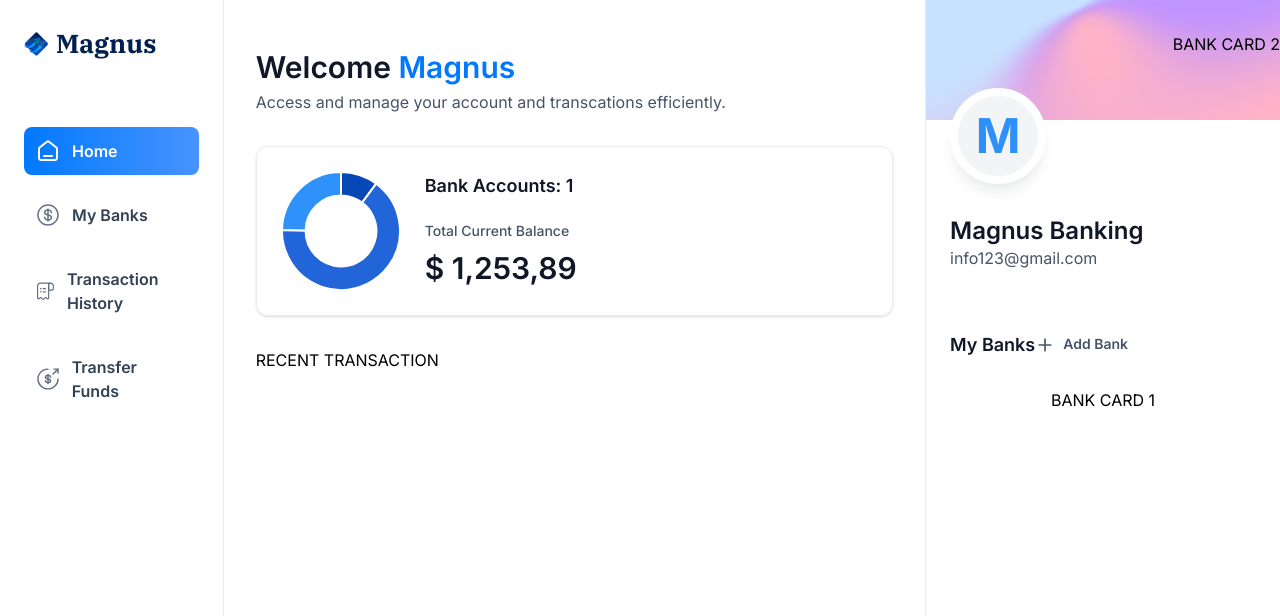
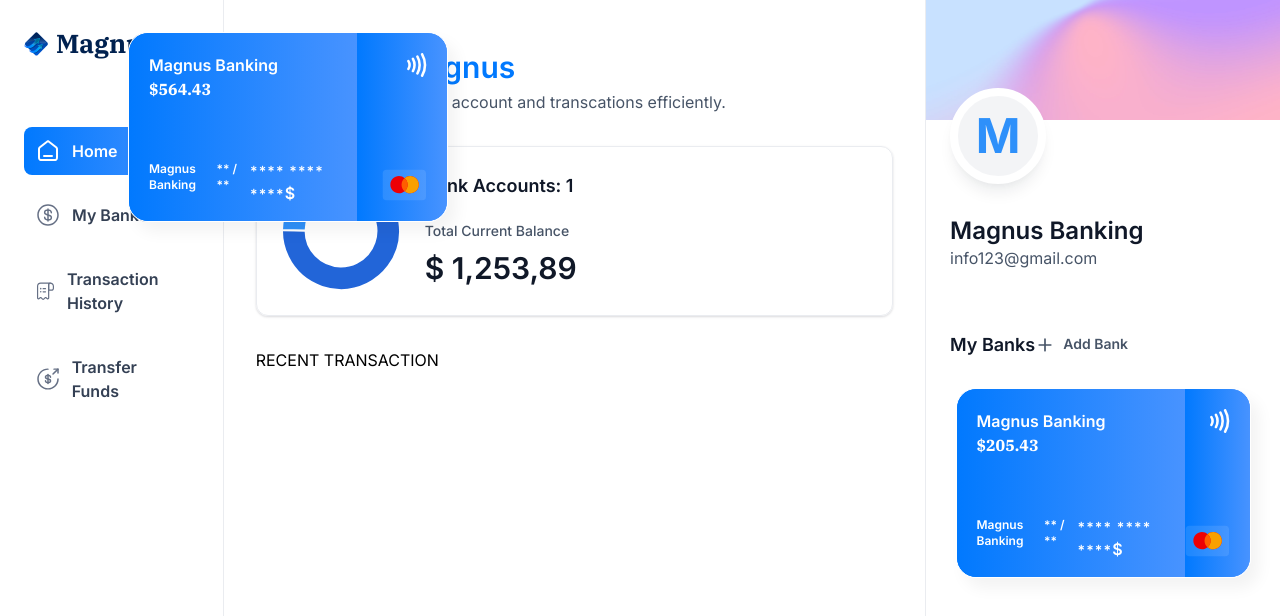
Before and after one commit to MuazMu/Magnus-Online-Banking-System, a Next.js app: page / in a window 1280 px wide. Shown: the top 616 px of the page. Built offline with nearby package versions, Linux system fonts and the light colour scheme.

Commit message:
Implemented Card to the rigtht side bar

```diff
--- a/app/(root)/page.tsx
+++ b/app/(root)/page.tsx
@@ -27,7 +27,7 @@
     <RightSidebar
       user={loggedIn}
       transactions={[]}
-      banks={[{}, {}]}
+      banks={[{ currentBalance: 205.43}, {currentBalance: 564.43}]}
 
     />
 
--- /dev/null
+++ b/components/BankCard.tsx
@@ -0,0 +1,55 @@
+import { formatAmount } from '@/lib/utils'
+import Link from 'next/link'
+import React from 'react'
+import Image from 'next/image'
+
+const BankCard = ({account, userName, showBalance=true}: CreditCardProps) => {
+  return (
+    <div className="flex flex-col">
+      <Link href="/" className="bank-card">
+        <div className="bank-card_content">
+            <div>
+                <h1 className="text-16 font-semibold text-white">
+                    {account.name || userName}
+                </h1>
+                <p className="font-ibm-plex-serif font-black text-white">
+                    {formatAmount(account.currentBalance)}
+                </p>
+            </div>
+            <article className="flex flex col gap-2">
+                <div className="flex justify-between">
+                    <h1 className='text-12 font-semibold text-white'>
+                        {userName}
+                    </h1>
+                    <h2 className='text-12 font-semibold text-white'>
+                        ** / **
+                    </h2>
+                </div>
+                <p className="text-14 font-semibold tracking-[1.1px] text-white">
+                    **** **** ****<span className="text-16">${account.mask}</span>
+                </p>
+            </article>
+        </div>
+
+        <div className="bank-card_icon">
+            <Image
+                src="/icons/paypass.svg"
+                width={20}
+                height={20}
+                alt="pay"
+            />
+            <Image
+                src="/icons/mastercard.svg"
+                width={45}
+                height={32}
+                alt="mastercard"
+            />
+
+        </div>
+      </Link>
+
+    </div>
+  )
+}
+
+export default BankCard
--- a/components/RightSidebar.tsx
+++ b/components/RightSidebar.tsx
@@ -1,6 +1,7 @@
 import Link from 'next/link'
 import React from 'react'
 import Image from 'next/image';
+import BankCard from './BankCard';
 const RightSidebar = ({ user, transactions, banks }: RightSidebarProps) => {
   return (
     <aside className="right-sidebar">
@@ -39,14 +40,25 @@
           </Link>
 
         </div>
-        {banks?.length >0 &&(
+        {banks?.length > 0 && (
           <div className="realtive flex flex-1 flex-col items-center justify-center gap-5">
             <div className='relative z-10'>
-              BANK CARD 1
+              <BankCard
+               key={banks[0].$id}
+               account={banks[0]}
+               userName={`${user.firstName} ${user.lastName}`}
+               showBalance={false}
+              />
             </div>
             {banks[1] && (
-              <div className="absolute right-0 top-8 z-0 w-[90%">
-                BANK CARD 2
+              <div className="absolute right-0 top-8 z-0 w-[90%]">
+                <BankCard
+                 key={banks[1].$id}
+                 account={banks[1]}
+                 userName={`${user.firstName} ${user.lastName}`}
+                 showBalance={false}
+                />
+
               </div>
             )}
           </div>
```
